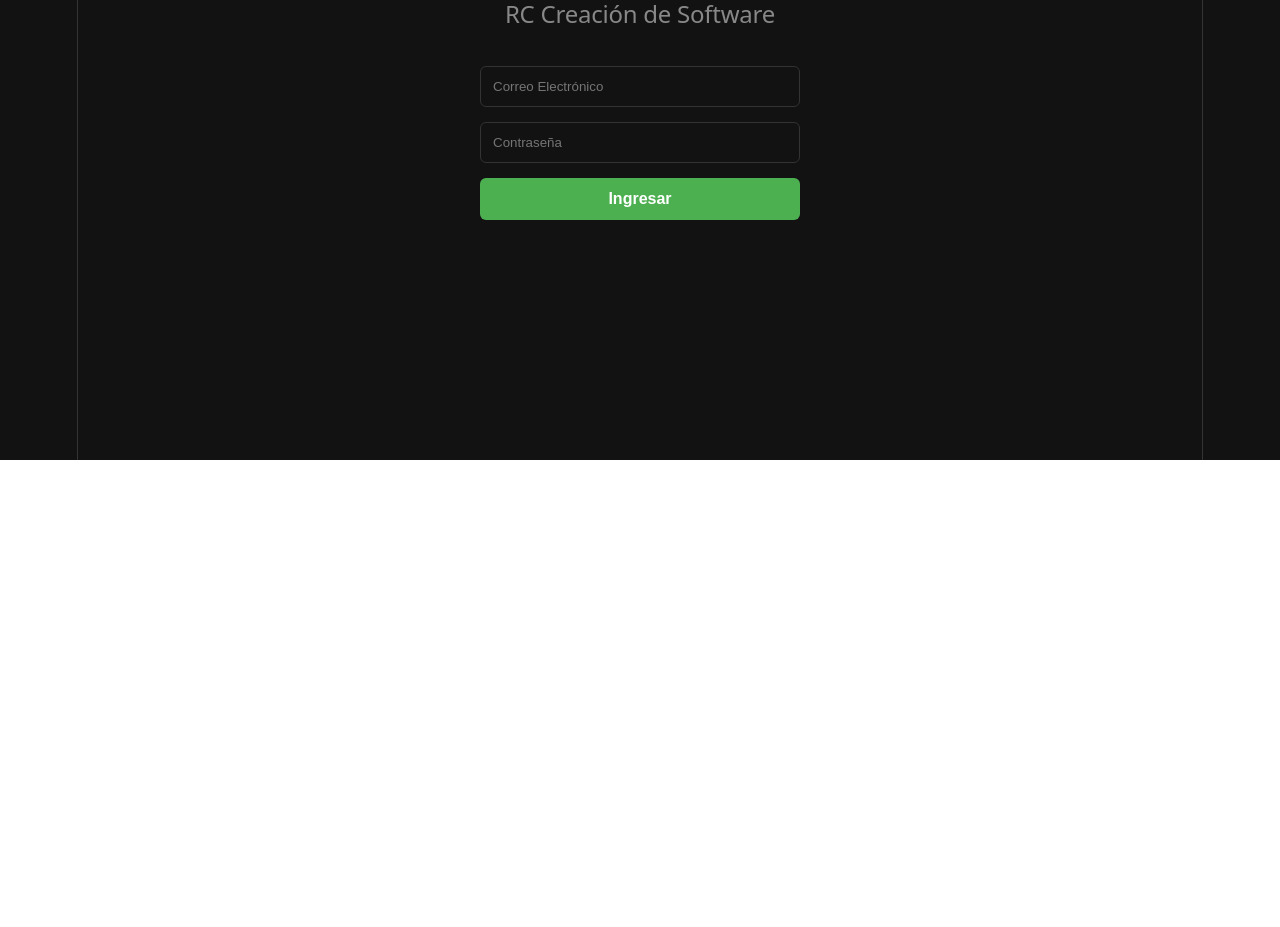
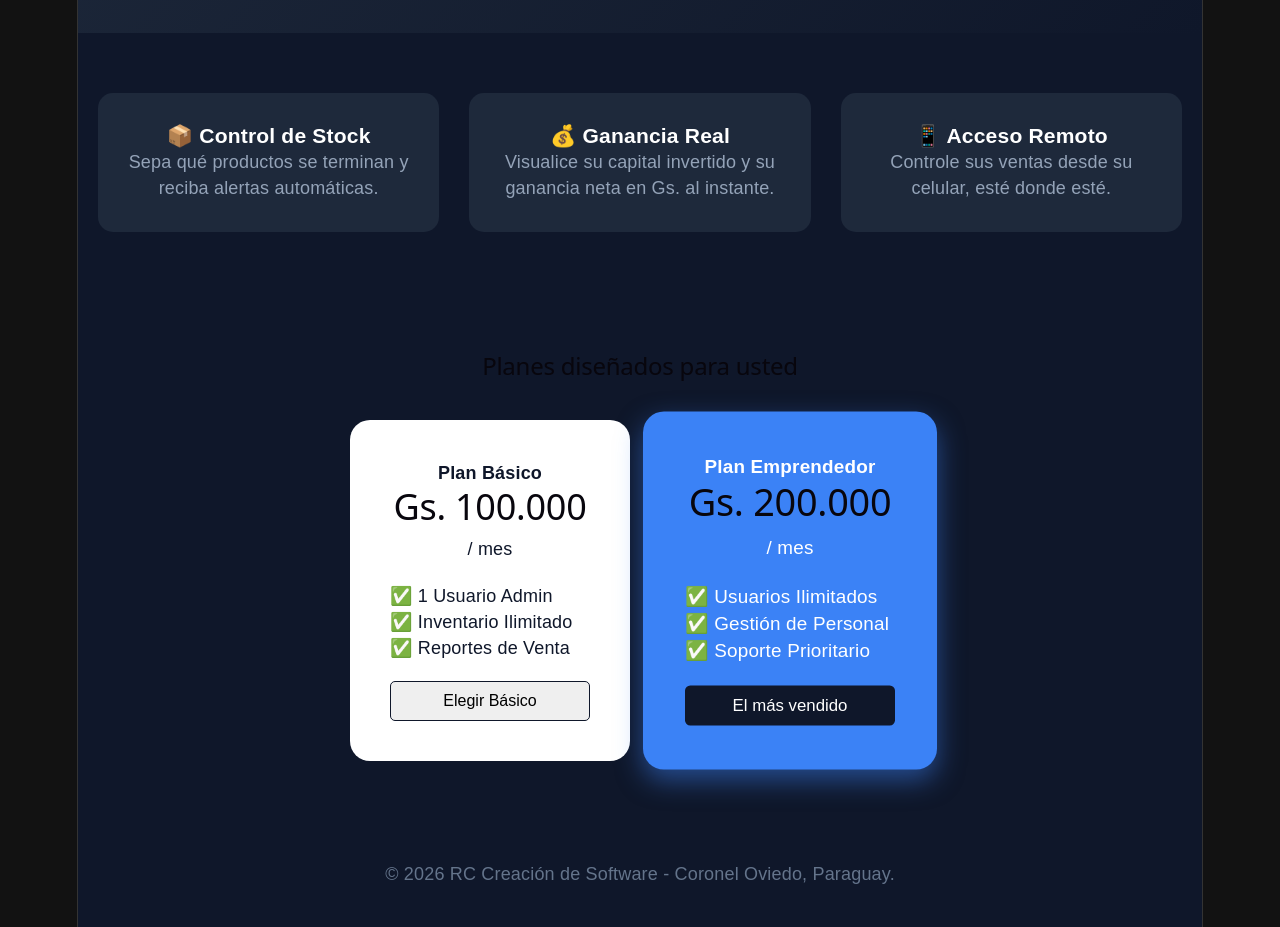
Before and after one commit to rcasco16/minimarket-frontend, a React (Vite) app: page / in a window 1280 px wide. Shown: the part 340-1267 px from the top of the page. Before the commit the page ends 800 px from the top, so only its background shows below. Built offline with nearby package versions, Linux system fonts and the light colour scheme.

Commit message:
Login Demo

```diff
--- a/src/App.jsx
+++ b/src/App.jsx
@@ -1,7 +1,5 @@
 import { useState, useEffect } from 'react'
 import './App.css'
-
-// Importamos nuestros componentes modulares
 import Login from './components/Login'
 import Sidebar from './components/Sidebar'
 import Caja from './components/Caja'
@@ -10,23 +8,42 @@ import CierreCaja from './components/CierreCaja'
 import Reportes from './components/Reportes'
 import Personal from './components/Personal'
 import RegistroEmpresa from './components/RegistroEmpresa';
+// 👇 Importamos la Landing que creamos
+import LandingPage from './components/LandingPage';
 
 function App() {
   const [usuarioActivo, setUsuarioActivo] = useState(null)
   const [productos, setProductos] = useState([])
   const [vistaActual, setVistaActual] = useState('caja')
   const [menuColapsado, setMenuColapsado] = useState(false)
+  const [mostrarLanding, setMostrarLanding] = useState(true) // 👇 Para mostrar la publicidad primero
 
   const cerrarSesion = () => {
     localStorage.removeItem('tokenMinimarket')
     setUsuarioActivo(null)
     setProductos([])
+    setMostrarLanding(true)
+  }
+
+  // 👇 FUNCIÓN PARA ENTRAR COMO DEMO
+  const entrarComoDemo = () => {
+    const usuarioDemo = {
+      id: 999,
+      nombre: "Visitante de Prueba",
+      rol: "admin",
+      empresa_id: 1, // Usamos los datos de tu empresa principal para que vean productos reales
+      esDemo: true
+    };
+    setUsuarioActivo(usuarioDemo);
+    setMostrarLanding(false);
   }
 
   const cargarProductos = async () => {
     try {
       const token = localStorage.getItem('tokenMinimarket');
       const empresaId = usuarioActivo.empresa_id;
+
+      // Si es demo, podemos usar un token público o saltar la verificación si el backend lo permite
       const respuesta = await fetch(`https://api-minimarket-rc.onrender.com/api/productos/empresa/${empresaId}`, {
         method: 'GET',
         headers: { 'Authorization': `Bearer ${token}` }
@@ -42,27 +59,34 @@ function App() {
     if (usuarioActivo) cargarProductos();
   }, [usuarioActivo]);
 
-
-  // ==========================================
-  // RENDER PRINCIPAL DEL DIRECTOR DE ORQUESTA
-  // ==========================================
-
-  // 1. 👇 RUTA SECRETA PARA EL DUEÑO (RC Creación de Software) 👇
-  // Si en la URL escribes /master-rc, mostramos el registro sin importar nada más
+  // 1. RUTA PARA REGISTRO DE NUEVAS EMPRESAS
   if (window.location.pathname === '/master-rc') {
     return <RegistroEmpresa />
   }
 
-  // 2. Si no hay usuario, mostramos el componente Login
-  if (!usuarioActivo) {
-    return <Login onLoginExitoso={setUsuarioActivo} />
+  // 2. MOSTRAR LANDING PAGE (Publicidad)
+  if (mostrarLanding && !usuarioActivo) {
+    return <LandingPage
+              onIrAlLogin={() => setMostrarLanding(false)}
+              onProbarDemo={entrarComoDemo}
+           />
   }
 
-  // 3. Si hay usuario, mostramos el esqueleto de la App
+  // 3. SI NO HAY USUARIO PERO YA PASÓ LA LANDING, MOSTRAR LOGIN
+  if (!usuarioActivo) {
+    return <Login onLoginExitoso={setUsuarioActivo} onVolver={() => setMostrarLanding(true)} />
+  }
+
+  // 4. SISTEMA PRINCIPAL
   return (
-    <div className="app-layout">
+    <div className={`app-layout ${usuarioActivo.esDemo ? 'modo-demo' : ''}`}>
+      {/* Marcador de que es una DEMO */}
+      {usuarioActivo.esDemo && (
+        <div style={{ backgroundColor: '#f59e0b', color: 'black', textAlign: 'center', fontWeight: 'bold', fontSize: '12px', padding: '5px' }}>
+          ⚠️ ESTÁS EN MODO DEMO - Los cambios no se guardarán permanentemente.
+        </div>
+      )}
 
-      {/* 1. EL MENÚ LATERAL */}
       <Sidebar
         usuarioActivo={usuarioActivo}
         vistaActual={vistaActual}
@@ -72,41 +96,22 @@ function App() {
         setMenuColapsado={setMenuColapsado}
       />
 
-      {/* 2. EL CONTENIDO CENTRAL */}
       <main className="main-content">
-
-        {vistaActual === 'caja' && (
-          <Caja productos={productos} usuarioActivo={usuarioActivo} cargarProductos={cargarProductos} />
-        )}
-
-        {vistaActual === 'cierre' && (
-          <CierreCaja usuarioActivo={usuarioActivo} />
-        )}
-
-        {vistaActual === 'inventario' && (
-          <Inventario productos={productos} usuarioActivo={usuarioActivo} cargarProductos={cargarProductos} />
-        )}
-
-
-        {vistaActual === 'reportes' && (
-          <Reportes usuarioActivo={usuarioActivo} />
-        )}
-
-        {vistaActual === 'personal' && (
-          <Personal usuarioActivo={usuarioActivo} />
-        )}
-
-
+        {vistaActual === 'caja' && <Caja productos={productos} usuarioActivo={usuarioActivo} cargarProductos={cargarProductos} />}
+        {vistaActual === 'cierre' && <CierreCaja usuarioActivo={usuarioActivo} />}
+        {vistaActual === 'inventario' && <Inventario productos={productos} usuarioActivo={usuarioActivo} cargarProductos={cargarProductos} />}
+        {vistaActual === 'reportes' && <Reportes usuarioActivo={usuarioActivo} />}
+        {vistaActual === 'personal' && <Personal usuarioActivo={usuarioActivo} />}
       </main>
 
-      {/* 3. EL FOOTER MÓVIL */}
       <div className="mobile-footer">
-        <p style={{ margin: '0 0 10px 0', color: 'var(--text-dim)' }}>👤 {usuarioActivo.nombre}</p>
+        <p style={{ margin: '0 0 10px 0', color: 'var(--text-dim)' }}>
+          {usuarioActivo.esDemo ? '🚀 Probando Sistema' : `👤 ${usuarioActivo.nombre}`}
+        </p>
         <button className="btn-danger" style={{ width: '100%', maxWidth: '300px' }} onClick={cerrarSesion}>
-          Salir
+          {usuarioActivo.esDemo ? 'Finalizar Demo' : 'Salir'}
         </button>
       </div>
-
     </div>
   )
 }
--- /dev/null
+++ b/src/components/LandingPage.jsx
@@ -0,0 +1,75 @@
+import React from 'react';
+
+function LandingPage() {
+  const irAWhatsApp = () => {
+    const mensaje = "Hola Rodrigo, me interesa una demo del sistema para mi negocio.";
+    window.open(`https://wa.me/595986164945?text=${encodeURIComponent(mensaje)}`, '_blank');
+  };
+
+  return (
+    <div style={{ fontFamily: 'sans-serif', color: 'white', backgroundColor: '#0f172a' }}>
+      {/* SECCIÓN HERO */}
+      <header style={{ padding: '80px 20px', textAlign: 'center', background: 'linear-gradient(135deg, #1e293b 0%, #0f172a 100%)' }}>
+        <h1 style={{ fontSize: '3rem', marginBottom: '20px' }}>RC Creación de Software</h1>
+        <p style={{ fontSize: '1.2rem', color: '#94a3b8', maxWidth: '600px', margin: '0 auto 30px' }}>
+          El sistema de gestión más sencillo y potente para Minimarkets y Despensas en Paraguay.
+        </p>
+        <button onClick={irAWhatsApp} style={{ padding: '15px 30px', fontSize: '1.1rem', backgroundColor: '#22c55e', color: 'white', border: 'none', borderRadius: '50px', cursor: 'pointer', fontWeight: 'bold' }}>
+          ¡Quiero mi Demo Gratis!
+        </button>
+      </header>
+
+      {/* CARACTERÍSTICAS */}
+      <section style={{ padding: '60px 20px', display: 'grid', gridTemplateColumns: 'repeat(auto-fit, minmax(250px, 1fr))', gap: '30px', maxWidth: '1200px', margin: '0 auto' }}>
+        <div style={{ padding: '30px', background: '#1e293b', borderRadius: '15px', textAlign: 'center' }}>
+          <h3>📦 Control de Stock</h3>
+          <p style={{ color: '#94a3b8' }}>Sepa qué productos se terminan y reciba alertas automáticas.</p>
+        </div>
+        <div style={{ padding: '30px', background: '#1e293b', borderRadius: '15px', textAlign: 'center' }}>
+          <h3>💰 Ganancia Real</h3>
+          <p style={{ color: '#94a3b8' }}>Visualice su capital invertido y su ganancia neta en Gs. al instante.</p>
+        </div>
+        <div style={{ padding: '30px', background: '#1e293b', borderRadius: '15px', textAlign: 'center' }}>
+          <h3>📱 Acceso Remoto</h3>
+          <p style={{ color: '#94a3b8' }}>Controle sus ventas desde su celular, esté donde esté.</p>
+        </div>
+      </section>
+
+      {/* PRECIOS */}
+      <section style={{ padding: '60px 20px', textAlign: 'center' }}>
+        <h2 style={{ marginBottom: '40px' }}>Planes diseñados para usted</h2>
+        <div style={{ display: 'flex', justifyContent: 'center', gap: '20px', flexWrap: 'wrap' }}>
+          <div style={{ padding: '40px', background: 'white', color: '#0f172a', borderRadius: '20px', width: '280px' }}>
+            <h4>Plan Básico</h4>
+            <h2 style={{ fontSize: '2rem' }}>Gs. 100.000</h2>
+            <p>/ mes</p>
+            <ul style={{ listStyle: 'none', padding: 0, textAlign: 'left', margin: '20px 0' }}>
+              <li>✅ 1 Usuario Admin</li>
+              <li>✅ Inventario Ilimitado</li>
+              <li>✅ Reportes de Venta</li>
+            </ul>
+            <button onClick={irAWhatsApp} style={{ width: '100%', padding: '10px', borderRadius: '5px', border: '1px solid #0f172a', cursor: 'pointer' }}>Elegir Básico</button>
+          </div>
+
+          <div style={{ padding: '40px', background: '#3b82f6', color: 'white', borderRadius: '20px', width: '280px', transform: 'scale(1.05)', boxShadow: '0 10px 25px rgba(59, 130, 246, 0.5)' }}>
+            <h4>Plan Emprendedor</h4>
+            <h2 style={{ fontSize: '2rem' }}>Gs. 200.000</h2>
+            <p>/ mes</p>
+            <ul style={{ listStyle: 'none', padding: 0, textAlign: 'left', margin: '20px 0' }}>
+              <li>✅ Usuarios Ilimitados</li>
+              <li>✅ Gestión de Personal</li>
+              <li>✅ Soporte Prioritario</li>
+            </ul>
+            <button onClick={irAWhatsApp} style={{ width: '100%', padding: '10px', borderRadius: '5px', border: 'none', backgroundColor: '#0f172a', color: 'white', cursor: 'pointer' }}>El más vendido</button>
+          </div>
+        </div>
+      </section>
+
+      <footer style={{ padding: '40px', textAlign: 'center', color: '#64748b' }}>
+        © 2026 RC Creación de Software - Coronel Oviedo, Paraguay.
+      </footer>
+    </div>
+  );
+}
+
+export default LandingPage;
```
